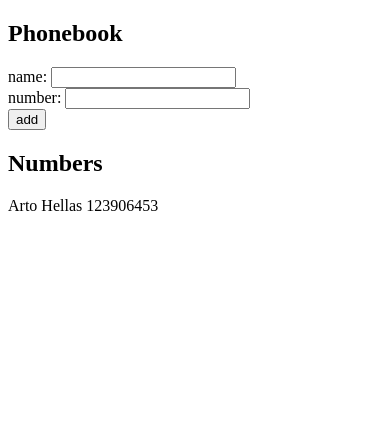
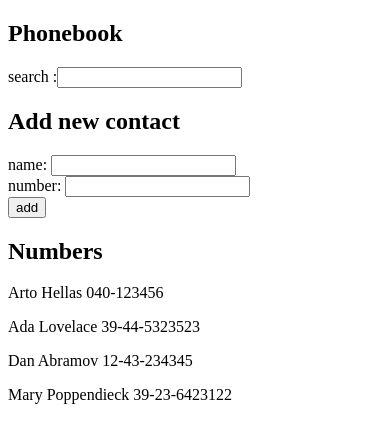
Before and after one commit to TusharDhanai/fullstack, a React (Create React App) app in the folder part2/phonebook/: page / in a window 390 px wide. Shown: the top 442 px of the page. Built offline with nearby package versions, Linux system fonts and the light colour scheme.

Commit message:
phonebook, step 4.

```diff
--- a/part2/phonebook/src/App.js
+++ b/part2/phonebook/src/App.js
@@ -2,13 +2,14 @@ import { useState } from 'react'
 
 const App = () => {
     const [persons, setPersons] = useState([
-        {
-            name: 'Arto Hellas',
-            number: 123906453,
-        }
+        { name: 'Arto Hellas', number: '040-123456', id: 1 },
+        { name: 'Ada Lovelace', number: '39-44-5323523', id: 2 },
+        { name: 'Dan Abramov', number: '12-43-234345', id: 3 },
+        { name: 'Mary Poppendieck', number: '39-23-6423122', id: 4 }
     ])
     const [newName, setNewName] = useState('')
     const [newNumber, setNewNumber] = useState('')
+    const [searchText, setSearchText] = useState('')
 
     const addPerson = (event) => {
         event.preventDefault();
@@ -19,12 +20,14 @@ const App = () => {
             return;
         }
 
-        setPersons(persons.concat({name: newName,number: newNumber}))
+        setPersons(persons.concat({name: newName,number: newNumber,id: persons.length + 1}))
     }
 
     return (
         <div>
             <h2>Phonebook</h2>
+            search :<input onInput={event => setSearchText(event.target.value)} autoComplete='off' />
+            <h2>Add new contact</h2>
             <form>
                 <div>
                     name: <input onInput={event => setNewName(event.target.value)} autoComplete="off" />
@@ -38,7 +41,12 @@ const App = () => {
             </form>
             <h2>Numbers</h2>
             <div>
-                {persons.map(item => <p key={item.name}>{item.name} {item.number}</p>)}
+                {
+                    persons.map(item => {
+                        if (item.name.toLowerCase().includes(searchText.toLowerCase()))
+                            return <p key={item.id}>{item.name} {item.number}</p>
+                    })
+                }
             </div>
         </div>
     )
```
